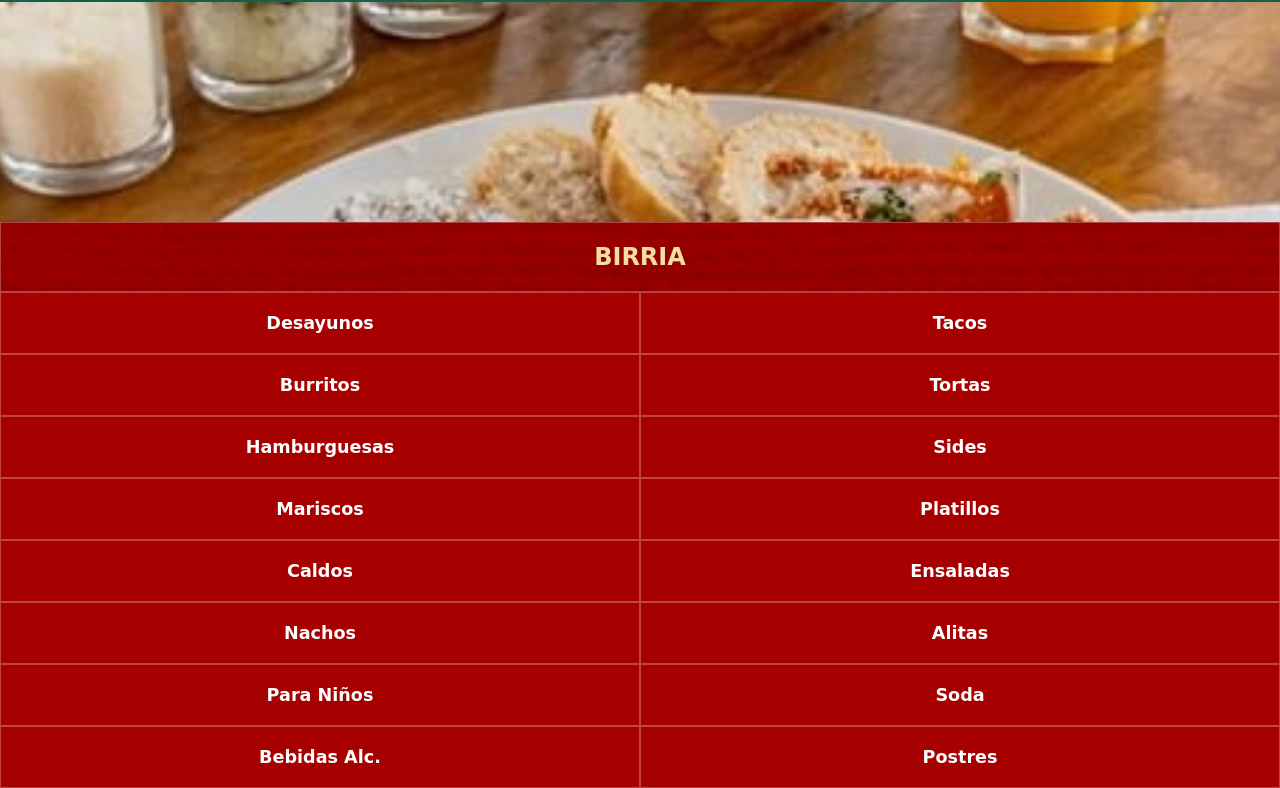
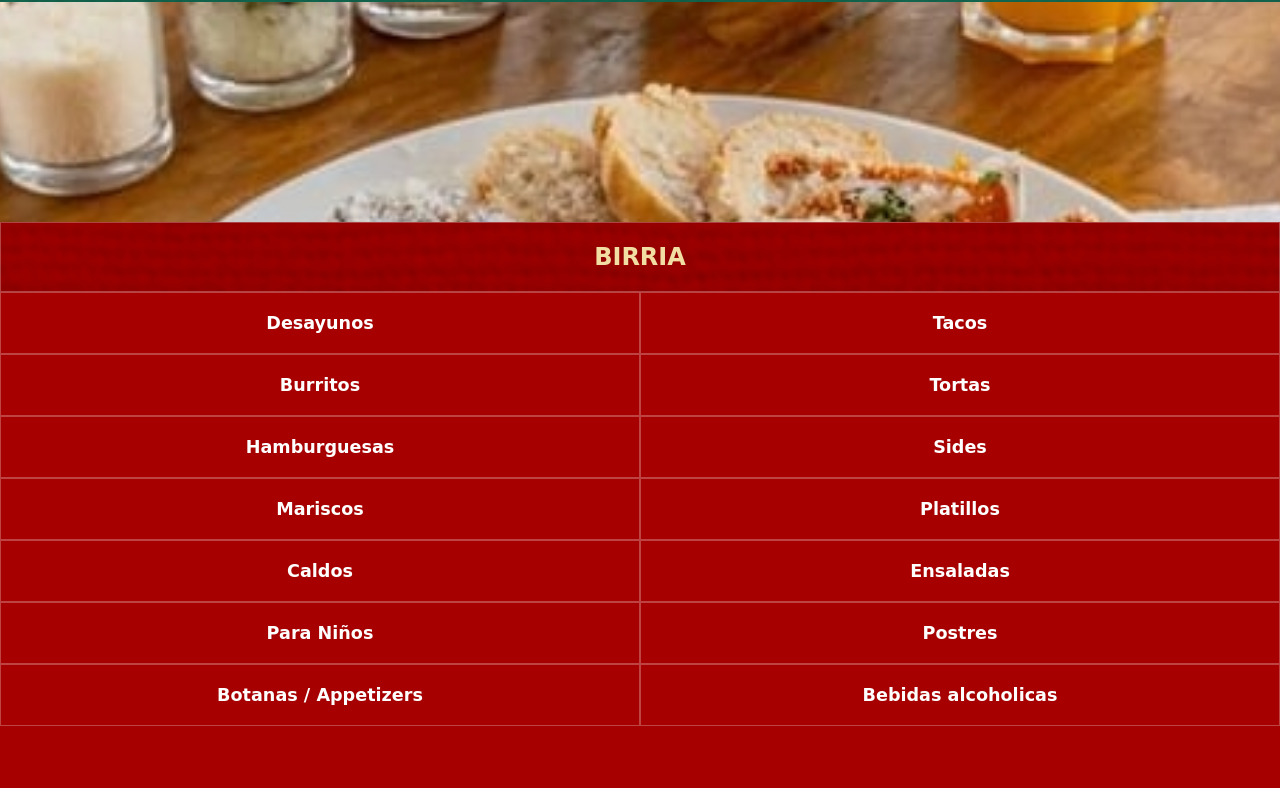
Before and after one commit to andresosf/menu, a plain HTML site: page index.html in a window 1280 px wide. Shown: the part 88-876 px from the top of the page. After the commit the page ends 814 px from the top, so only its background shows below. Drawn offline with nearby package versions, Linux system fonts and the light colour scheme; a web font is replaced by a local one.

Commit message:
Finished menu

```diff
--- a/css.css
+++ b/css.css
@@ -55,6 +55,9 @@ header img{
     font-weight: bold;
     border: 1px solid #fff4;
     color: #fff;
+    display: flex;
+    justify-content: center;
+    align-items: center;
     cursor: pointer;
 }
 
--- a/menu.js
+++ b/menu.js
@@ -5,51 +5,51 @@ var menu = {
         {name: "Quesa-birrias", price: "$5.99", desc: "Servida con Arroz y caldo." },
     ],
     "Desayunos": [
-        { name: "Omelet", price: "$12.50", desc: "", img:"desayunos"},
-        { name: "Pancakes", price: "$10.75", desc: "" },
-        { name: "Huevos Rancheros", price: "$10.75", desc: ""},
-        { name: "Huevos a la Mexicana", price: "$10.75", desc: "" },
-        { name: "Huevos con Chorizo", price: "$10.75",  desc: ""},
-        { name: "Chilaquiles Verdes o Rojos", price: "$16.50", desc: "Bistec, Chorizo o Bacon" },
+        {name: "Omelet", price: "$12.50", desc: "", },
+        {name: "Pancakes", price: "$10.75", desc: "" },
+        {name: "Huevos Rancheros", price: "$10.75", desc: ""},
+        {name: "Huevos a la Mexicana", price: "$10.75", desc: "" },
+        {name: "Huevos con Chorizo", price: "$10.75",  desc: ""},
+        {name: "Chilaquiles Verdes o Rojos", price: "$16.50", desc: "Bistec, Chorizo o Bacon" },
     ],
     "Tacos":[
-        { name: "Tacos de Birria", price: "$2.50", desc: "Cebolla, cilantro, guacamole, salsas" },
-        { name: "Tacos de Asada", price: "$2.50", desc: "Cebolla, cilantro, guacamole, salsas" },
-        { name: "Tacos de Pastor", price: "$2.50", desc: "Cebolla, cilantro, guacamole, salsas" },
-        { name: "Tacos de Pollo", price: "$2.50", desc: "Cebolla, cilantro, guacamole, salsas" },
-        { name: "Tacos de Carnitas", price: "$2.50", desc: "Cebolla, cilantro, guacamole, salsas" },
-        { name: "Tacos de Camaron", price: "$3.50", desc: "Cebolla, cilantro, guacamole, salsas" },
-        { name: "Tacos de Pescado", price: "$3.00", desc: "Cebolla, cilantro, guacamole, salsas" },
+        {name: "Tacos de Birria", price: "$2.50", desc: "Cebolla, cilantro, guacamole, salsas" },
+        {name: "Tacos de Asada", price: "$2.50", desc: "Cebolla, cilantro, guacamole, salsas" },
+        {name: "Tacos de Pastor", price: "$2.50", desc: "Cebolla, cilantro, guacamole, salsas" },
+        {name: "Tacos de Pollo", price: "$2.50", desc: "Cebolla, cilantro, guacamole, salsas" },
+        {name: "Tacos de Carnitas", price: "$2.50", desc: "Cebolla, cilantro, guacamole, salsas" },
+        {name: "Tacos de Camaron", price: "$3.50", desc: "Cebolla, cilantro, guacamole, salsas" },
+        {name: "Tacos de Pescado", price: "$3.00", desc: "Cebolla, cilantro, guacamole, salsas" },
 
-        { name: "Charola (Birria)", price: "$40.00", desc: "Cebolla, cilantro, guacamole, salsas" },
-        { name: "Charola (Asada)", price: "$40.00", desc: "Cebolla, cilantro, guacamole, salsas" },
-        { name: "Charola (Pastor)", price: "$40.00", desc: "Cebolla, cilantro, guacamole, salsas" },
-        { name: "Charola (Pollo)", price: "$40.00", desc: "Cebolla, cilantro, guacamole, salsas" },
-        { name: "Charola (Carnitas)", price: "$40.00", desc: "Cebolla, cilantro, guacamole, salsas" },
-        { name: "Charola (Camaron)", price: "$48.00", desc: "Cebolla, cilantro, guacamole, salsas" },
-        { name: "Charola (Pescado)", price: "$48.00", desc: "Cebolla, cilantro, guacamole, salsas" },
+        {name: "Charola (Birria)", price: "$40.00", desc: "Cebolla, cilantro, guacamole, salsas" },
+        {name: "Charola (Asada)", price: "$40.00", desc: "Cebolla, cilantro, guacamole, salsas" },
+        {name: "Charola (Pastor)", price: "$40.00", desc: "Cebolla, cilantro, guacamole, salsas" },
+        {name: "Charola (Pollo)", price: "$40.00", desc: "Cebolla, cilantro, guacamole, salsas" },
+        {name: "Charola (Carnitas)", price: "$40.00", desc: "Cebolla, cilantro, guacamole, salsas" },
+        {name: "Charola (Camaron)", price: "$48.00", desc: "Cebolla, cilantro, guacamole, salsas" },
+        {name: "Charola (Pescado)", price: "$48.00", desc: "Cebolla, cilantro, guacamole, salsas" },
     ],
     "Burritos":[
-        { name: "Burrito mojado", price: "$11.99", desc: "Servido beans, arroz, cilantro, cebolla, salsa roja o verde"},
-        { name: "Birria", price: "$8.50", desc: ""},
-        { name: "Asada", price: "$8.50", desc: ""},
-        { name: "Pastor", price: "$8.50", desc: ""},
-        { name: "Pollo", price: "$8.50", desc: ""},
-        { name: "Carnitas", price: "$8.50", desc: ""},
-        { name: "Camaron", price: "$11.50", desc: ""},
+        {name: "Burrito mojado", price: "$11.99", desc: "Servido beans, arroz, cilantro, cebolla, salsa roja o verde"},
+        {name: "Birria", price: "$8.50", desc: ""},
+        {name: "Asada", price: "$8.50", desc: ""},
+        {name: "Pastor", price: "$8.50", desc: ""},
+        {name: "Pollo", price: "$8.50", desc: ""},
+        {name: "Carnitas", price: "$8.50", desc: ""},
+        {name: "Camaron", price: "$11.50", desc: ""},
     ],
     "Tortas":[
-        { name: "Birria", price: "$8.25", desc: "Avocado, Lechuga, Tomato, Mayonesa, Frijoles"},
-        { name: "Asada", price: "$8.25", desc: "Avocado, Lechuga, Tomato, Mayonesa, Frijoles"},
-        { name: "Pastor", price: "$8.25", desc: "Avocado, Lechuga, Tomato, Mayonesa, Frijoles"},
-        { name: "Pollo", price: "$8.25", desc: "Avocado, Lechuga, Tomato, Mayonesa, Frijoles"},
-        { name: "Carnitas", price: "$8.25", desc: "Avocado, Lechuga, Tomato, Mayonesa, Frijoles"},
+        {name: "Birria", price: "$8.25", desc: "Avocado, Lechuga, Tomato, Mayonesa, Frijoles"},
+        {name: "Asada", price: "$8.25", desc: "Avocado, Lechuga, Tomato, Mayonesa, Frijoles"},
+        {name: "Pastor", price: "$8.25", desc: "Avocado, Lechuga, Tomato, Mayonesa, Frijoles"},
+        {name: "Pollo", price: "$8.25", desc: "Avocado, Lechuga, Tomato, Mayonesa, Frijoles"},
+        {name: "Carnitas", price: "$8.25", desc: "Avocado, Lechuga, Tomato, Mayonesa, Frijoles"},
     ],
     "Hamburguesas":[
-        { name: "Hamburguesa de res", price: "$10.75", desc: ""},
-        { name: "Hamburguesa de pollo", price: "$9.75", desc: ""},
-        { name: "Bacon Burguer", price: "$10.75", desc: ""},
-        { name: "BBQ Burguer", price: "$10.75", desc: ""}
+        {name: "Hamburguesa de res", price: "$10.75", desc: ""},
+        {name: "Hamburguesa de pollo", price: "$9.75", desc: ""},
+        {name: "Bacon Burguer", price: "$10.75", desc: ""},
+        {name: "BBQ Burguer", price: "$10.75", desc: ""}
     ],
     "Sides":[
         {name: "Tortilla", price: "$1.25", desc: ""},
@@ -59,8 +59,39 @@ var menu = {
         {name: "Chips en salsa", price: "$3.00", desc: ""},
         {name: "Chiles toreados", price: "$2.00", desc: ""},
     ],
-    "Mariscos":[],
-    "Platillos":[],
+    "Mariscos":[
+        {name: "Cocktel de Camaron", price: "$00.00", desc: ""},
+        {name: "Cocktel de Pulpo", price: "$00.00", desc: ""},
+        {name: "Cocktel Mixto", price: "$00.00", desc: ""},
+        {name: "Tostada de Camaron", price: "$00.00", desc: "Crudo o cocido"},
+        {name: "Tostada Mixto", price: "$00.00", desc: ""},
+        {name: "Molcajete de Mariscos", price: "$00.00", desc: "Camaron, Pulpo, Ostion"},
+        {name: "Torre de Mariscos", price: "$00.00", desc: "Camaron cocido, Camaron crudo, Pulpo"},
+        {name: "Ostiones", price: "$00.00", desc: ""},
+        {name: "Ostiones Supremo", price: "$00.00", desc: "Servido con 2 shots de tequila"},
+        {name: "Charola de Camarones Cerveza", price: "$00.00", desc: "4 o 6 Cerveza"},
+        {name: "Camaron Botana", price: "$00.00", desc: ""},
+        {name: "Fried Camaron", price: "$00.00", desc: ""},
+        {name: "Molcajete de Mariscos", price: "$00.00", desc: "Con 4 cervezas"},
+    ],
+    "Platillos":[
+        {name: "Costilla de puerco en salsa roja o verde",price: "$13.99", desc:"Arroz, frijoles, tortillas"},
+        {name: "Chile Verde",price: "$13.99", desc:"Arroz, frijoles, tortillas"},
+        {name: "Chile Relleno",price: "$14.99", desc:"Arroz, frijoles, tortillas"},
+        {name: "Carnitas Plate",price: "$13.99", desc:"Arroz, frijoles, tortillas"},
+        {name: "Fajitas de Pollo",price: "$13.99", desc:"Arroz, frijoles, tortillas"},
+        {name: "Fajitas de Res",price: "$15.99", desc:"Arroz, frijoles, tortillas"},
+        {name: "Fajitas Combo",price: "$22.99", desc:"(Pollo, Bistec, Camaron) Arroz, frijoles, tortillas"},
+        {name: "Enchilada de Queso",price: "$11.99", desc:"Arroz, frijoles, tortillas"},
+        {name: "Enchilada Ranchera",price: "$12.99", desc:"Arroz, frijoles, tortillas"},
+        {name: "Enchilada de Camaron",price: "$13.99", desc:"Arroz, frijoles, tortillas"},
+        {name: "Came Asada",price: "$15.99", desc:"Arroz, frijoles, tortillas"},
+        {name: "Mar y Tierra",price: "$22.99", desc:"Arroz, frijoles, tortillas"},
+        {name: "Flautas Dinner",price: "$14.99", desc:"Arroz, frijoles, tortillas"},
+        {name: "Bisteck a la Mexicana",price: "$16.99", desc:"Arroz, frijoles, tortillas"},
+        {name: "Tampiqueña",price: "$16.99", desc:"Arroz, frijoles, tortillas"},
+        {name: "Camarones al Mojo de Ajo",price: "$18.99", desc:"Arroz, frijoles, tortillas"},
+    ],
     "Caldos":[
         {name: "Menudo",price: "$11.95", desc: ""},
         {name: "Albondiga Caldo de Res",price: "$12.50",  desc: ""},
@@ -73,18 +104,64 @@ var menu = {
         {name: "Garden Salad", price: "$7.99", desc: "" },
         {name: "Ensalada con pollo", price: "$8.99", desc: "" }
     ],
-    "Nachos":[],
-    "Alitas":[],
     "Para Niños":[
-        { name: "Taquitos dorados", price: "$5.00", desc: "Servido con Arroz y Frijoles"},
-        { name: "Flautas de pollo", price: "$5.50", desc: "Servido con Arroz y Frijoles"},
-        { name: "Enchilada", price: "$4.50", desc: "Servido con Arroz y Frijoles"},
-        { name: "Quesadilla", price: "$3.50", desc: "Servido con Arroz y Frijoles"},
-        { name: "Papas fritas", price: "$4.00", desc: "Servido con Arroz y Frijoles"},
-        { name: "Chicken tender", price: "$5.00", desc: "Servido con Arroz y Frijoles"},
-        { name: "Hamburguesa con papas", price: "$8.25", desc: "Servido con Arroz y Frijoles"},
+        {name: "Taquitos dorados", price: "$5.00", desc: "Servido con Arroz y Frijoles"},
+        {name: "Flautas de pollo", price: "$5.50", desc: "Servido con Arroz y Frijoles"},
+        {name: "Enchilada", price: "$4.50", desc: "Servido con Arroz y Frijoles"},
+        {name: "Quesadilla", price: "$3.50", desc: "Servido con Arroz y Frijoles"},
+        {name: "Papas fritas", price: "$4.00", desc: "Servido con Arroz y Frijoles"},
+        {name: "Chicken tender", price: "$5.00", desc: "Servido con Arroz y Frijoles"},
+        {name: "Hamburguesa con papas", price: "$8.25", desc: ""},
     ],
-    "Soda":[],
-    "Bebidas Alc.":[],
-    "Postres":[]
+    "Postres":[
+        {name: "Flan", price: "$00.00", desc: ""},
+        {name: "Churros", price: "$00.00", desc: ""},
+        {name: "Nieve de Cereal", price: "$00.00", desc: ""},
+    ],
+    "Botanas / Appetizers":[
+        {name: "Quesadilla de Asada", price: "$10.50", desc: "" },
+        {name: "Quesadilla de Queso", price: "$8.75", desc: "" },
+        {name: "Quesadilla de Pollo", price: "$9.75", desc: "" },
+        {name: "Quesadilla de Camaron", price: "$11.99", desc: "" },
+        {name: "Quesadilla de Carnitas", price: "$9.75", desc: "" },
+        {name: "Nachos de Asada", price: "$0.00", desc: "" },
+        {name: "Nachos de Pollo", price: "$0.00", desc: "" },
+        {name: "Nachos de Carnitas", price: "$0.00", desc: "" },
+        {name: "Guacamole / appetizers", price: "$8.25", desc: "" },
+        {name: "Alitas BBQ", price: "$0.00", desc: "" },
+        {name: "Alitas Buffalo", price: "$0.00", desc: "" },
+        {name: "Papa Frita", price: "$6.25", desc: "" },
+        {name: "Papa Frita con Queso", price: "$7.25", desc: "" },
+        {name: "Papa Frita con Asada", price: "$10.50", desc: "" },
+        {name: "Sweet potatoes", price: "$8.25", desc: "" },
+        {name: "Flautas", price: "$9.50", desc: "4pz, Pollo/Carnitas, con lechuga, tomate, guacamole, sour cream" },
+        {name: "Taquitos dorados", price: "$8.75", desc: "" },
+        {name: "Molcajete Mix", price: "$19.75", desc: "Carne, pollo, nopales, queso fresco, salsa picante, tortillas" },
+    ],
+    "Bebidas alcoholicas":[
+        {name: "Modelo", price: "$5.00", desc: "" },
+        {name: "Corona", price: "$5.00", desc: "" },
+        {name: "Pacifico", price: "$5.00", desc: "" },
+        {name: "XX Equis", price: "$5.00", desc: "" },
+        {name: "Negra Modelo", price: "$5.00", desc: "" },
+        {name: "Bud Light", price: "$4.00", desc: "" },
+        {name: "Corona Light", price: "$4.00", desc: "" },
+        {name: "Ultra Light", price: "$4.00", desc: "" },
+        {name: "Cubeta de cerveza", price: "$0.00", desc: "" },
+        {name: "Margarita", price: "$0.00", desc: "" },
+        {name: "Margarita premium", price: "$0.00", desc: "" },
+        {name: "Margarita de fresa", price: "$0.00", desc: "" },
+        {name: "Margarita de mango", price: "$0.00", desc: "" },
+        {name: "Margarita premium", price: "$0.00", desc: "" },
+        {name: "Piña colada", price: "$0.00", desc: "Fresa o mango" },
+        {name: "Mangoneadas", price: "$0.00", desc: "" },
+        {name: "Paloma", price: "$0.00", desc: "" },
+        {name: "Tequila Patron Silver", price: "$0.00", desc: "" },
+        {name: "Tequila Don Julio 70", price: "$0.00", desc: "" },
+        {name: "Tequila Cazadores", price: "$0.00", desc: "" },
+        {name: "Tequila Corralejo", price: "$0.00", desc: "" },
+        {name: "Tequila Centenario", price: "$0.00", desc: "" },
+        {name: "Tequila Herradura", price: "$0.00", desc: "" },
+        {name: "Tequila 1800", price: "$0.00", desc: "" },
+    ],
 }
```
